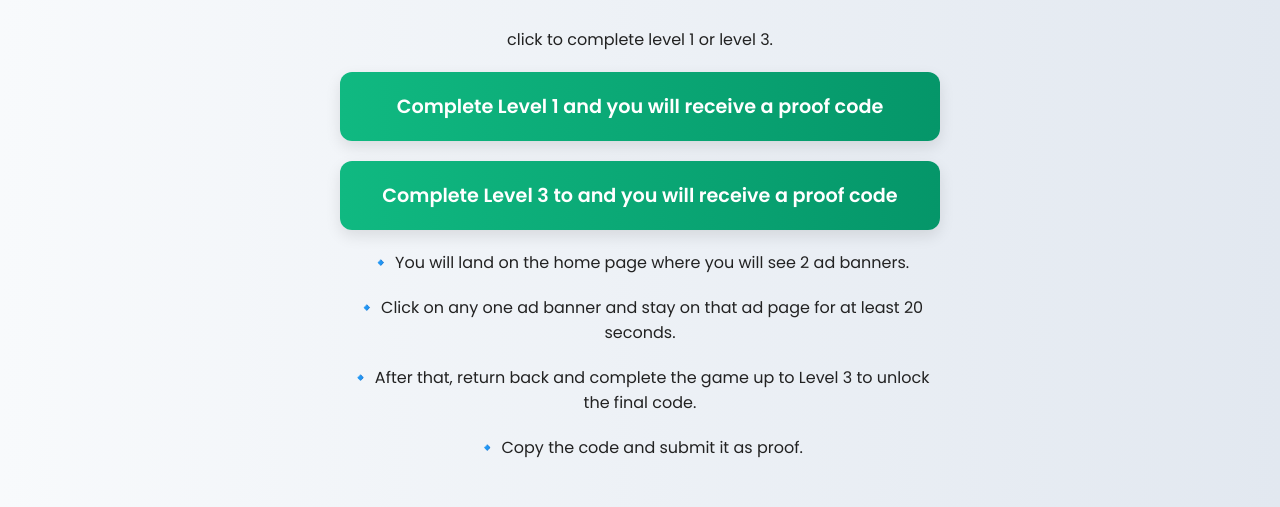
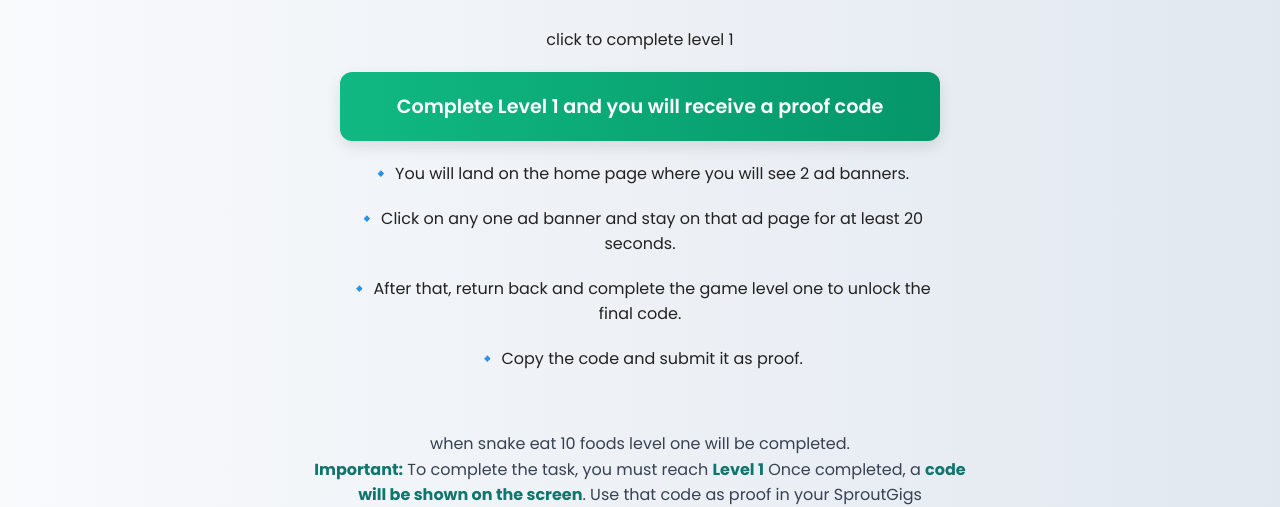
Before and after one commit to Hamza-code88/challenge-entry-in-game, a plain HTML site: page index.html in a window 1280 px wide. Shown: the part 295-802 px from the top of the page. Drawn offline with Linux system fonts and the light colour scheme.

Commit message:
level 3 remove

```diff
--- a/index.html
+++ b/index.html
@@ -138,16 +138,14 @@
     <h1>Read All instructions and Choose your challenge to begin</h1>
 
     <div class="options">
-      <p>click to complete level 1 or level 3.</p>
+      <p>click to complete level 1 </p>
       <a class="option-link" href="https://dynamic-crostata-d0704c.netlify.app/" target="_blank">
         Complete Level 1 and you will receive a proof code
       </a>
-      <a class="option-link" href="https://game2earnsnake.netlify.app/" target="_blank">
-        Complete Level 3 to and you will receive a proof code
-      </a>
+
       <p>🔹 You will land on the home page where you will see 2 ad banners.</p>
 <p>🔹 Click on any one ad banner and stay on that ad page for at least 20 seconds.</p>
-<p>🔹 After that, return back and complete the game up to Level 3 to unlock the final code.</p>
+<p>🔹 After that, return back and complete the game level one to unlock the final code.</p>
 <p>🔹 Copy the code and submit it as proof.</p>
 
 
@@ -155,7 +153,8 @@
     </div>
 
     <div class="info-section">
-      <p><strong>Important:</strong> To complete the task, you must reach <strong>Level 1 or Level 3</strong> based on your selection. Once completed, a <strong>code will be shown on the screen</strong>. Use that code as proof in your SproutGigs submission.</p>
+      <p>when snake eat 10 foods level one will be completed.</p>
+      <p><strong>Important:</strong> To complete the task, you must reach <strong>Level 1</strong>  Once completed, a <strong>code will be shown on the screen</strong>. Use that code as proof in your SproutGigs submission.</p>
       <p>Please make sure to play in full screen for the best experience. Cheating or skipping will result in disqualification.</p>
     </div>
 
```
